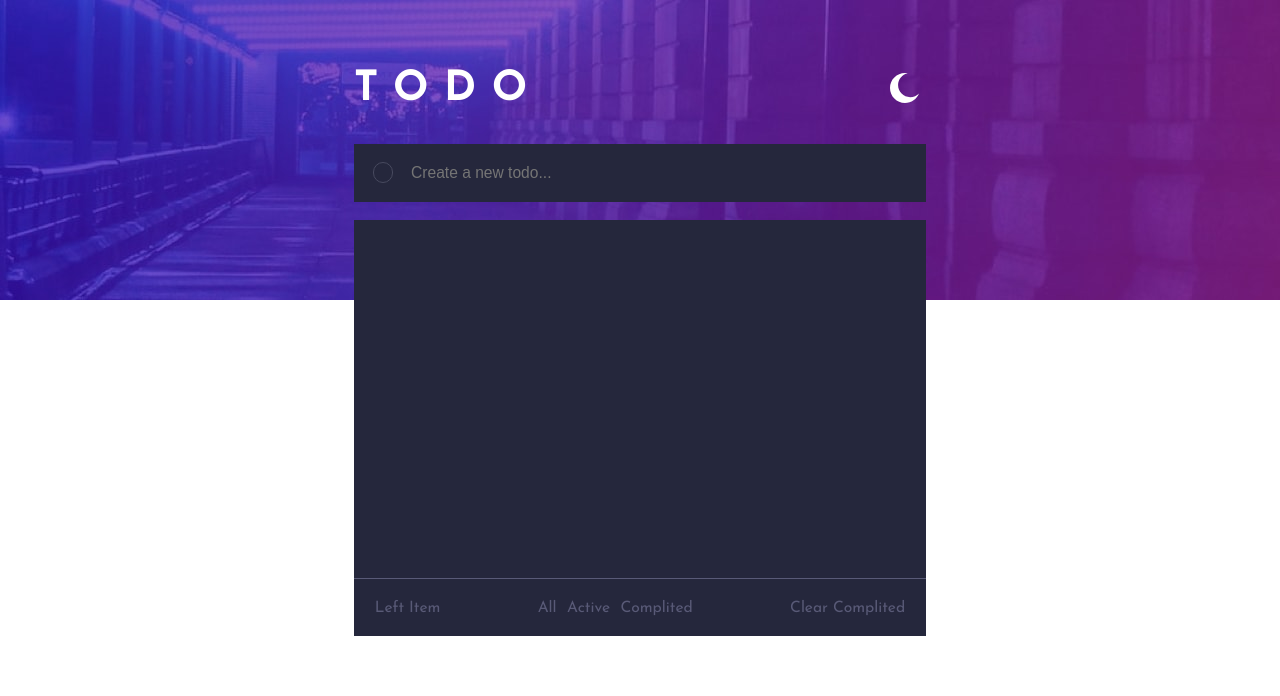
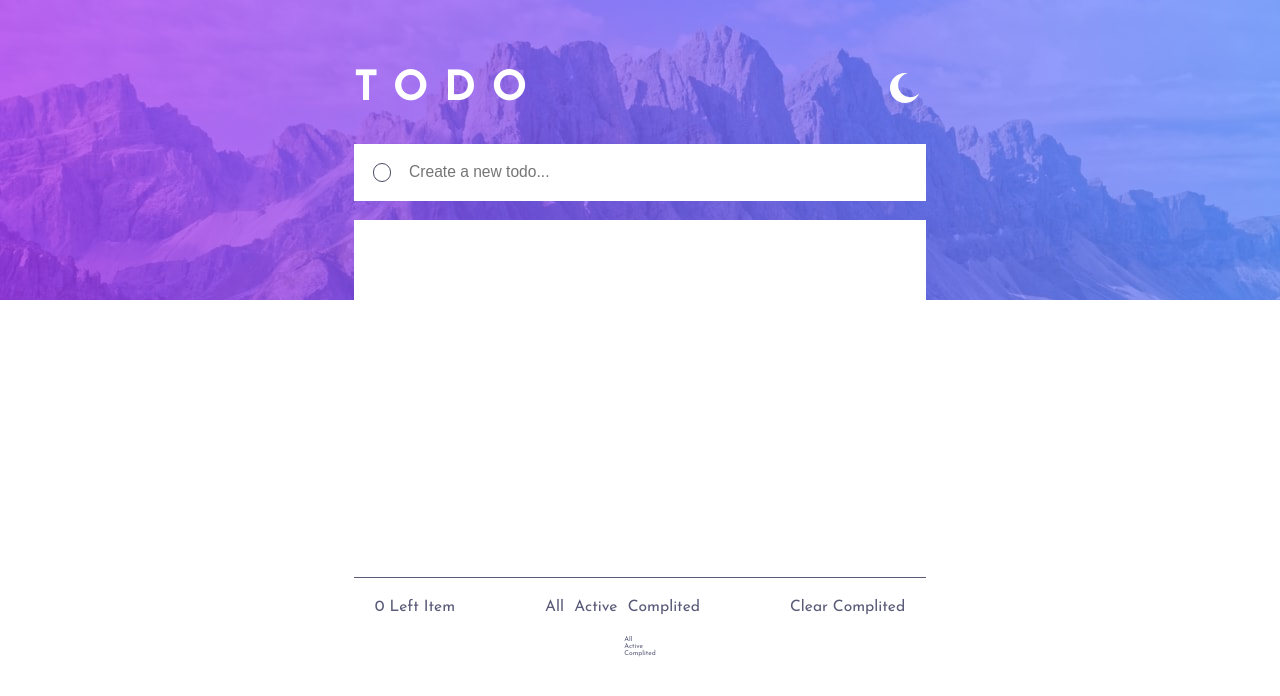
Before and after one commit to ans91/Todo-App, a React (Create React App) app: page / in a window 1280 px wide. Shown: the top 696 px of the page. Built offline with nearby package versions, Linux system fonts and the light colour scheme; the HTML template or start-up script is replaced by a standard one.

Commit message:
Update todo

```diff
--- a/src/App.css
+++ b/src/App.css
@@ -1,3 +1,7 @@
+*{
+  box-sizing: border-box;
+}
+
 html,body{
   font-family: 'Josefin Sans', sans-serif;
   font-size: 65%;
@@ -14,6 +18,7 @@ html,body{
   background-image: url("../public/img/bg_img_dark.jpg");
   background-repeat: no-repeat;
 }
+
 @media screen and (max-width: 560px) {
   html,body{
     font-size: 50%;
--- a/src/App.js
+++ b/src/App.js
@@ -10,6 +10,7 @@ function App() {
        style={{
         alignItems: "flex-start",
         backgroundColor: mode?"black":"white",
+        backgroundImage: mode? "url(/img/bg_img_dark.jpg)" : "url(/img/bg_img_light.jpg)",
        }}>
        <Todo mode = {mode}
        setMode={setMode}/>
--- a/src/InbputField.js
+++ b/src/InbputField.js
@@ -1,17 +1,25 @@
 import "./Todo.css";
+import React from 'react';
 
-const InputField = ({ msg, setMsg, todoArr, setTodoArr }) => {
+const InputField = ({ msg, setMsg, todoArr, setTodoArr, setCTodoArr, mode }) => {
+
   const handleSubmit = (e) => {
     e.preventDefault();
     // console.log(msg)
+    if (msg.detail !== "") {
     let tempArr = [...todoArr];
+    msg.flag = false;
     tempArr.push(msg);
     setTodoArr(tempArr);
-    setMsg("");
-    // console.log(tempmsg)
+    setCTodoArr(tempArr);
+    setMsg({detail: ""});
+    console.log(tempArr)
+    }
   };
 
-  console.log("Tigga", todoArr);
+
+
+  // console.log("Tigga", todoArr);
 
   return (
     <div
@@ -22,31 +30,37 @@ const InputField = ({ msg, setMsg, todoArr, setTodoArr }) => {
         padding: "1.8rem",
       }}
     >
-      <div
+      {mode?<div
         className="roundPlane"
         style={{
           marginRight: "1.5rem",
+          backgroundColor: mode? "#25273c" : "white",
+        }}
+      ></div>:
+      <div
+        className="roundPlane1"
+        style={{
+          marginRight: "1.5rem",
+          backgroundColor: mode? "#25273c" : "white",
         }}
       ></div>
-      {/* <div className="round">
-        <img
-          src="/img/icon-check.svg"
-          style={{ paddingLeft: "0.4rem", paddingTop: "0.4rem" }}
-          alt="icon"
-          width={12}
-          height= {12}
-        />
-      </div> */}
-      <form className="Flexnox" onSubmit={handleSubmit}>
+      }
+
+      <form className="Flexbox" onSubmit={handleSubmit}>
         <input
           className="inputBox"
           placeholder="Create a new todo..."
           type="text"
-          value={msg}
-          onChange={(e) => setMsg(e.target.value)}
+          value={msg.detail}
+          onChange={(e) => setMsg({detail: e.target.value})}
+          style={{
+            backgroundColor: mode? "#25273c" : "white",
+            color: mode? "white" : "black"
+          }}
         ></input>
       </form>
     </div>
+
   );
 };
 
--- a/src/StatusBox.js
+++ b/src/StatusBox.js
@@ -1,15 +1,50 @@
+// import { useState } from "react";
 import "./Todo.css";
 
-const StatusBox = () => {
+const StatusBox = ({ setTodoArr, ctodoArr, todoArr, setCTodoArr, mode }) => {
+  // const [penComplited, setPenCompited] = useState()
+  let completedCount = ctodoArr.filter(n => n.flag).length;
+  let incompleteCount = ctodoArr.length - completedCount;
+
+  const showAll = () => {
+    setTodoArr(ctodoArr)
+  }
+
+  const showActive = () => {
+    let tempArr = [...ctodoArr]
+    let active = tempArr.filter((item) => item.flag === false)
+    setTodoArr(active)
+  }
+
+  const showComplited = () => {
+    let tempArr = [...ctodoArr]
+    let compl = tempArr.filter((item) => item.flag === true)
+    setTodoArr(compl)
+  }
+
+  const clearComplited = () => {
+    let tempArr = [...todoArr]
+    tempArr = []
+    setTodoArr(tempArr)
+    let ctempArr = [...ctodoArr]
+    ctempArr = []
+    setCTodoArr(ctempArr)
+  }
+
   return (
     <div className="statbox">
-      <div>Left Item</div>
-      <div className="mbox">
-        <div>All</div>
-        <div>Active</div>
-        <div>Complited</div>
+      <div>{incompleteCount} Left Item </div>
+      <div className={mode? "mbox": "mbox1"}>
+        <div
+        onClick={()=>showAll()}
+        >All</div>
+        <div
+        onClick={()=>showActive()}>Active</div>
+        <div
+        onClick={()=>showComplited()}>Complited</div>
       </div>
-      <div>Clear Complited</div>
+      <div className={mode? "lbox": "lbox1"}
+        onClick={()=>clearComplited()}>Clear Complited</div>
     </div>
   );
 };
--- a/src/Todo.css
+++ b/src/Todo.css
@@ -70,11 +70,12 @@
 }
 
 .round {
-  display: flex;
-  width: 1.8em;
-  height: 1.8rem;
+  /* display: flex; */
+  width: 2.5rem;
+  height: 2rem;
   background-image: linear-gradient(to bottom right, rgb(87, 209, 218), rgb(169, 89, 194));
   border-radius: 50%;
+  margin-left: 2rem;
   /* border:1rem */
 }
 
@@ -83,7 +84,6 @@
     width: 1.8rem;
     height: 1.8rem;
     border-radius: 50%;
-    background-color: #25273c;
     border: solid;
     border-color: #484a5f;
     border-width: 0.15rem;
@@ -101,12 +101,32 @@
     /* border-color: linear-gradient(to bottom right, rgb(87, 209, 218), rgb(169, 89, 194)); */
 }
 
+.roundPlane1 {
+    display: flex;
+    width: 1.8rem;
+    height: 1.8rem;
+    border-radius: 50%;
+    border: solid;
+    border-color: #484a5f;
+    border-width: 0.15rem;
+}
+
+.roundPlane1:hover {
+    width: 1.8rem;
+    height: 1.8rem;
+    background: linear-gradient(rgb(255, 255, 255), white) padding-box,
+    linear-gradient(to bottom right, rgb(87, 209, 218), rgb(169, 89, 194)) border-box;
+    border-radius: 50%;
+    border: 0.15rem solid transparent;
+    /* border-color: rgb(21, 21, 201); */
+    /* border-color: linear-gradient(to bottom right, rgb(87, 209, 218), rgb(169, 89, 194)); */
+}
+
 .todoList {
     display: flex;
     flex-direction: row;
     justify-content: center;
     align-items: center;
-
 }
 
 .todoList:hover .todoBox {
@@ -147,14 +167,6 @@
     padding: 2rem;
 }
 
-.statbox > div:hover:nth-child(1){
-    color: white;
-}
-
-.statbox > div:hover:nth-child(3){
-    color: white;
-}
-
 .statbox > div:nth-child(2){
     display: flex;
     flex-direction: row;
@@ -163,6 +175,18 @@
 
 .mbox > div:hover {
     color: white;
+}
+
+.mbox1 > div:hover {
+    color: rgb(62, 65, 226);
+}
+
+.lbox:hover{
+    color: white;
+}
+
+.lbox1:hover{
+    color: rgb(62, 65, 226);
 }
 
 
@@ -177,8 +201,6 @@
         display: flex;
         flex-direction: row;
         width: 100%;
-        color: #595a77;
-        background-color: #25273c;
         justify-content: center;
         font-size: 2rem;
         gap: 2rem;
@@ -190,6 +212,22 @@
     .newBox > div:hover {
         color: white
     }
+
+    .newBox1 {
+        display: flex;
+        flex-direction: row;
+        width: 100%;
+        justify-content: center;
+        font-size: 2rem;
+        gap: 2rem;
+        margin-top: 2rem;
+        padding-top: 2rem;
+        padding-bottom: 2rem;
+    }
+
+    .newBox1 > div:hover {
+        color: rgb(62, 65, 226);
+    }
 }
 
 @media screen and (min-width: 560px) {
--- a/src/Todo.js
+++ b/src/Todo.js
@@ -2,20 +2,17 @@ import "./Todo.css";
 import InputField from "./InbputField";
 import TodoList from "./TodoList";
 import StatusBox from "./StatusBox";
-import React, { useState } from 'react';
+import React, { useState } from "react";
 
-const Todo = ({mode, setMode}) => {
-  const [msg, setMsg] = useState();
-  const [todoArr, setTodoArr] = useState([])
-
-
-
+const Todo = ({ mode, setMode }) => {
+  const [msg, setMsg] = useState({ detail: "" });
+  const [todoArr, setTodoArr] = useState([]);
+  const [ctodoArr, setCTodoArr] = useState([]);
+  const [status, setStatus] = useState(false);
   // console.log(todoArr[0])
 
-
   return (
-    <div
-      className="mainbox">
+    <div className="mainbox">
       {/* first div */}
       <div
         className="Flexbox"
@@ -26,16 +23,23 @@ const Todo = ({mode, setMode}) => {
         }}
       >
         <h1 className="headOne">TODO</h1>
-        {mode?
-        <button style={{ backgroundColor: "transparent", border: "none" }} onClick={()=>setMode(false)}>
+        {mode ? (
+          <button
+            style={{ backgroundColor: "transparent", border: "none" }}
+            onClick={() => setMode(false)}
+          >
             <img
               src="/img/icon-sun.svg"
               alt="icon"
               width={"30px"}
               height={"30px"}
             />
-        </button>:
-        <button style={{ backgroundColor: "transparent", border: "none" }} onClick={()=>setMode(true)}>
+          </button>
+        ) : (
+          <button
+            style={{ backgroundColor: "transparent", border: "none" }}
+            onClick={() => setMode(true)}
+          >
             <img
               src="/img/icon-moon.svg"
               alt="icon"
@@ -43,7 +47,7 @@ const Todo = ({mode, setMode}) => {
               height={"30px"}
             />
           </button>
-        }
+        )}
       </div>
       {/* Second div */}
       <div
@@ -51,32 +55,52 @@ const Todo = ({mode, setMode}) => {
         style={{
           width: "100%",
           justifyContent: "space-around",
-          backgroundColor: "#25273c",
+          backgroundColor: mode? "#25273c" : "white",
         }}
       >
-        <InputField msg={msg} todoArr={todoArr} setMsg={setMsg} setTodoArr={setTodoArr} />
+        <InputField
+          msg={msg}
+          todoArr={todoArr}
+          setMsg={setMsg}
+          setTodoArr={setTodoArr}
+          setCTodoArr={setCTodoArr}
+          mode={mode}
+        />
       </div>
       {/* Third div */}
       <div
         className="middleBox"
-        // style={{
-        //   flexDirection: "column",
-        //   width: "100%",
-        //   height: "40rem",
-        //   backgroundColor: "#25273c",
-        //   // backgroundColor: "green",
-        //   marginTop: "1.8rem",
-        //   // alignItems: "flex-start",
-        // }}
+        style={{
+          backgroundColor: mode? "#25273c" : "white",
+
+        }}
       >
         <div>
-        <TodoList todoArr={todoArr}/>
+          <TodoList
+            todoArr={todoArr}
+            setTodoArr={setTodoArr}
+            status={status}
+            setStatus={setStatus}
+            msg={msg}
+            setMsg={setMsg}
+            mode={mode}
+          />
         </div>
         <div>
-        <StatusBox />
+          <StatusBox
+            todoArr={todoArr}
+            setTodoArr={setTodoArr}
+            setCTodoArr={setCTodoArr}
+            ctodoArr={ctodoArr}
+            mode={mode}
+          />
         </div>
       </div>
-        <div className="newBox">
+      <div className={mode?"newBox":"newBox1"}
+      style={{
+        color: "#595a77",
+        backgroundColor: mode? "#25273c" : "white",
+      }}>
         <div>All</div>
         <div>Active</div>
         <div>Complited</div>
--- a/src/TodoList.js
+++ b/src/TodoList.js
@@ -1,7 +1,27 @@
-import React from 'react';
+import React from "react";
 import "./Todo.css";
 
-const TodoList = ({ todoArr }) => {
+const TodoList = ({ todoArr, setTodoArr, setStatus, mode }) => {
+
+  const deleteElement = (i) => {
+    let tempArr = [...todoArr];
+    tempArr.splice(i, 1);
+    setTodoArr(tempArr);
+  };
+
+  const handleClick = (i) => {
+    let tempArr = [...todoArr];
+    tempArr[i].flag = !tempArr[i].flag;
+
+    setTodoArr(tempArr)
+  }
+
+  // const handleStatus = (i) => {
+  //   let tempArr = [...todoArr]
+  //   tempArr[i].flag = false
+  //   setTodoArr(tempArr)
+  // }
+
   return (
     <>
       {todoArr && todoArr.length
@@ -17,42 +37,52 @@ const TodoList = ({ todoArr }) => {
                   borderWidth: "0.05rem",
                 }}
               >
+                {e.flag === false?
                   <div
-                  className="roundPlane"
+                    className={ mode ? "roundPlane" : "roundPlane1"}
+                    onClick={()=>handleClick(i)}
                     style={{
                       marginLeft: "2rem",
                       width: "2rem",
                     }}
                   ></div>
-                {/* <div className="round">
+                :
+                  <div className="round"
+                  onClick={()=>handleClick(i)}
+                  >
                     <img
                       src="/img/icon-check.svg"
-          style={{ paddingLeft: "0.4rem", paddingTop: "0.4rem" }}
                       alt="icon"
-          width={12}
-          height= {12}
+                      style={{
+                        paddingTop: "0.6rem",
+                        paddingLeft: "0.5rem",
+                        width: "1rem",
+                      }}
                       />
-      </div> */}
+                  </div>
+                }
                 <div
                   className="Flexbox"
                   style={{
                     width: "100%",
                     justifyContent: "flex-start",
-                    color: "white",
                     padding: "1.8rem",
                     fontSize: "2rem",
+                    color: mode? "white" : "black",
                   }}
                 >
-                  {e}
+                  {e.flag?<div style={{color: "gray"}}><del>{e.detail}</del></div>:e.detail}
                 </div>
                 <div>
                   <button
                     className="todoBox"
                     style={{
-                      backgroundColor: "#25273c",
+                      backgroundColor: mode? "#25273c" : "white",
                       border: "none",
                       margin: "1rem",
                     }}
+                    onClick={() => deleteElement(i)}
+                    value={setStatus}
                   ></button>
                 </div>
                 {/* <div className="flexbox"
```
Lines whose indentation alone changed are shown as unchanged.
